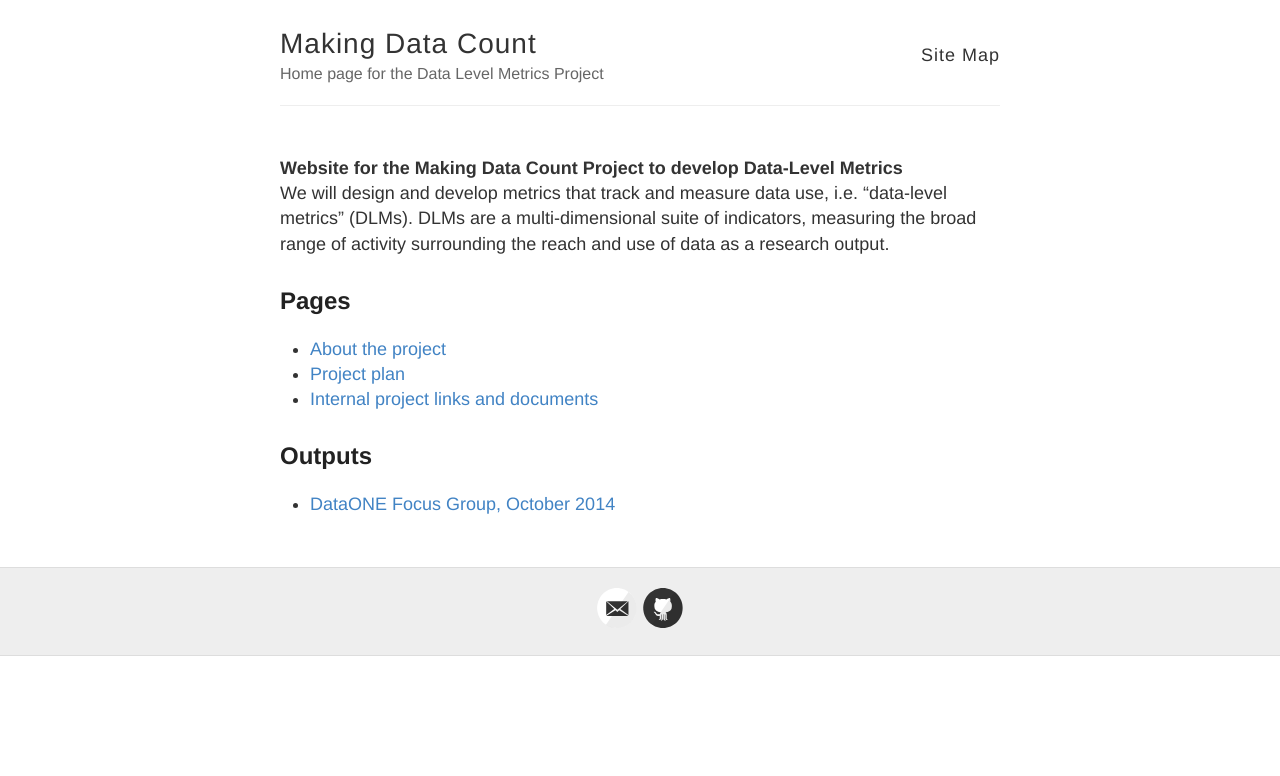
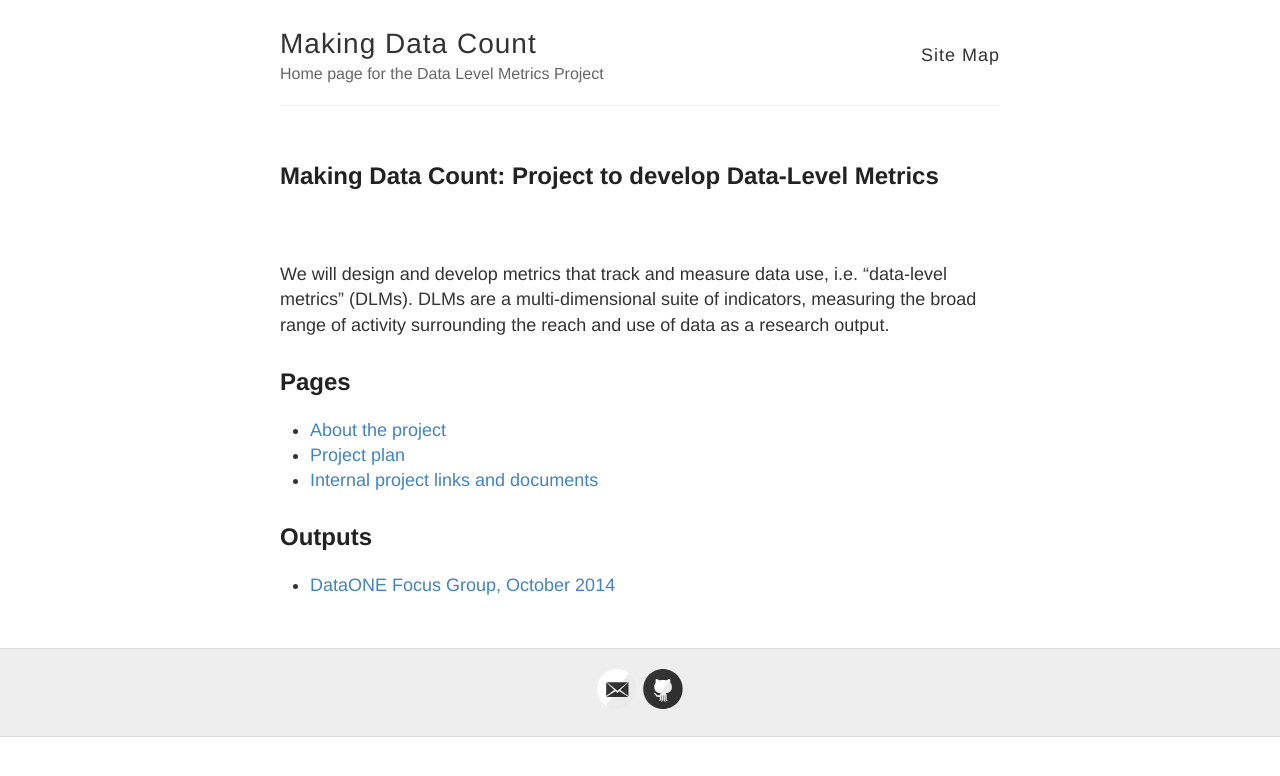
Before and after one commit to lagotto/MDC, a Jekyll site: the page built from index.html, in a window 1280 px wide. Shown: the top 776 px of the page. Built offline with Jekyll 4.4.1, drawn with Linux system fonts in a browser that asks for light colours.

Commit message:
Update index.html

```diff
--- a/index.html
+++ b/index.html
@@ -16,8 +16,8 @@ layout: default
   </ul>
 -->
 
-<b> Website for the Making Data Count Project to develop Data-Level Metrics</b>
-<br>
+<h2>Making Data Count: Project to develop Data-Level Metrics</h2>
+<br><br>
 We will design and develop metrics that track and measure data use, i.e. “data-level metrics” (DLMs). DLMs are a multi-dimensional suite of indicators, measuring the broad range of activity surrounding the reach and use of data as a research output.
 
 
```
